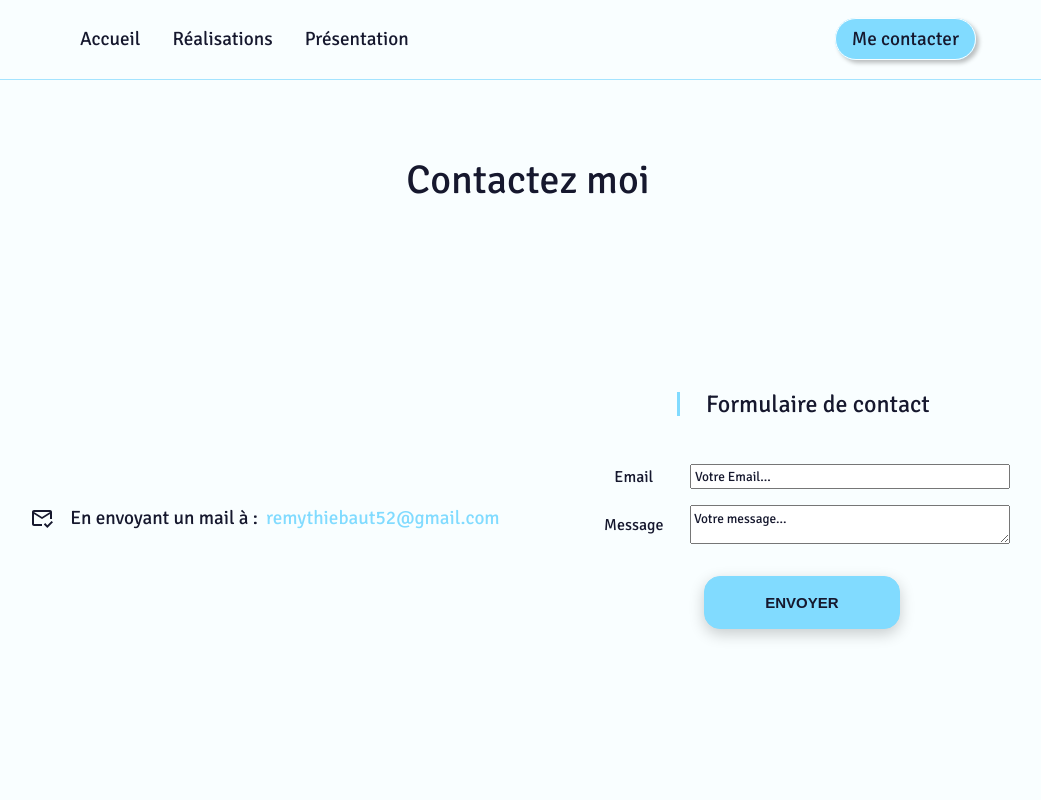
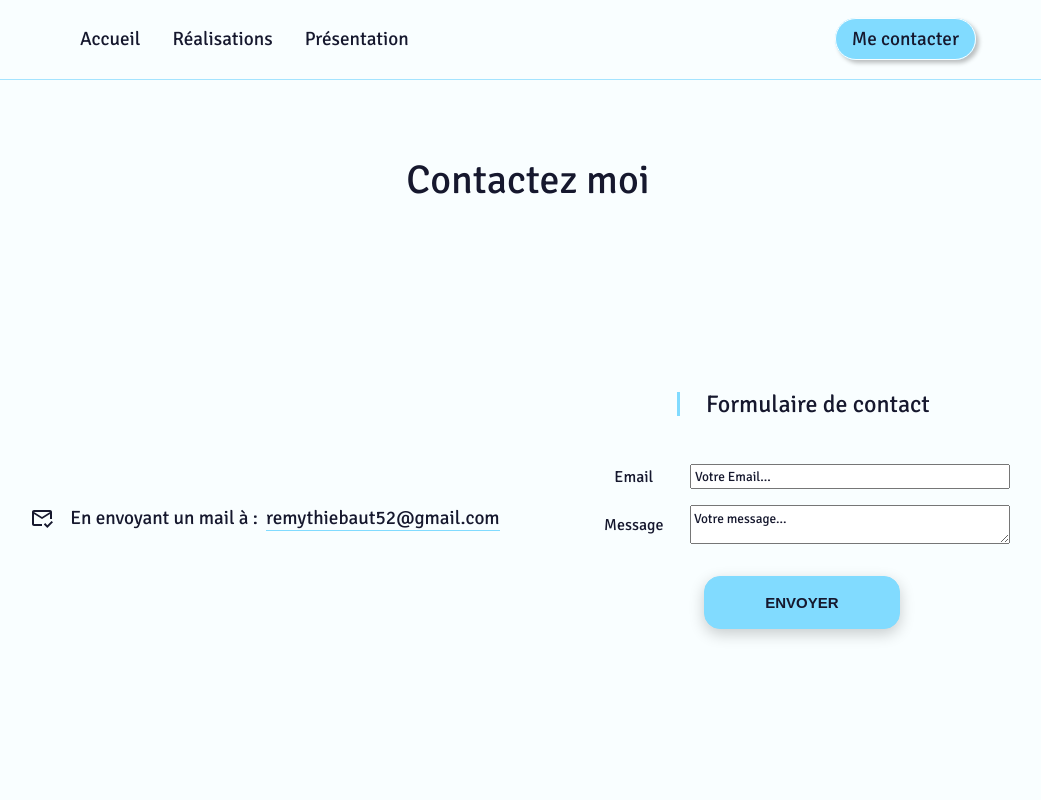
Before and after one commit to thiebautremy/site-perso-nextjs, a Next.js app: page /contact in a window 1280 px wide. Shown: the top 800 px of the page, without its empty margins (112-1153 px from the left). Built offline with nearby package versions, Linux system fonts and the light colour scheme; no server answers.

Commit message:
improve email contrast

```diff
--- a/components/ContactForm/ContactForm.module.scss
+++ b/components/ContactForm/ContactForm.module.scss
@@ -41,7 +41,13 @@
 
       &__mail {
         margin-left: calc(var.$gap-small/2);
-        color: var.$color-blue;
+        border-bottom: 1px solid var.$color-blue;
+        color: var.$color-font--dark;
+        transition: all 0.3s ease-in-out;
+
+        &:hover {
+          border-bottom: 2px solid var.$color-blue;
+        }
       }
     }
   }
```
